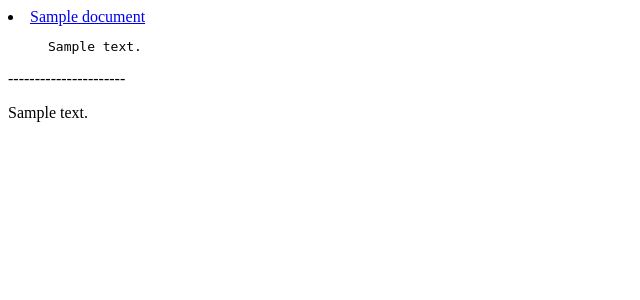
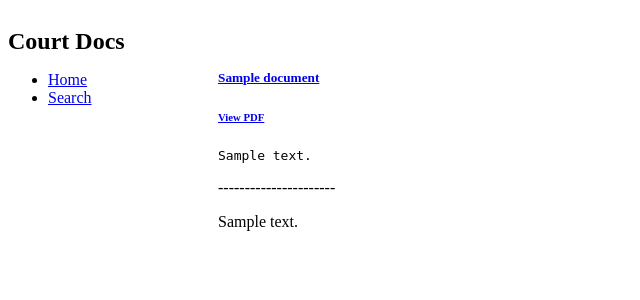
Before and after one commit to joseph-willer/court-docs, a Django app: template court_docs/processor/templates/processor/detail.html in a window 1280 px wide. Shown: the top 300 px of the page, without its empty margins (0-640 px from the left). Run offline with Django 3.2, Linux system fonts and the light colour scheme; the template is opened without the code that fills it: values that come from a table or form of the project are taken from there, others are empty; tables that the repository leaves empty hold one stand-in row (values such as "Sample post").

Commit message:
adding chrome, processing page breaks and removing white space

```diff
--- a/court_docs/mini_clerk/crawl.py
+++ b/court_docs/mini_clerk/crawl.py
@@ -12,7 +12,7 @@ def getagencies():
     return response
 
 def searchdocs(search):
-    endpoint = "documents.json?per_page=20&conditions[term]="+search
+    endpoint = "documents.json?per_page=3&conditions[term]="+search
     response = requests.get(base_url+endpoint)
     return response
 
--- a/court_docs/processor/static/processor/style.css
+++ b/court_docs/processor/static/processor/style.css
@@ -1,4 +1,26 @@
 .page {
     margin-left: 40;
-    width: 800;
+    word-wrap: break-word;
+    hyphens: auto;
 }
+
+#sidebar {
+    width: 200px;
+    position: fixed;
+    padding-top: 20px
+}
+
+#content {
+    margin-left: 200px;
+    width: 75%;
+    padding: 40px 10px;
+}
+
+h2.page_title {
+    margin-block-start: 0px;
+    margin-block-end: 0px;
+}
+
+pre {
+    overflow: auto;
+}
--- /dev/null
+++ b/court_docs/processor/templates/processor/base.html
@@ -0,0 +1,24 @@
+<!DOCTYPE html>
+<html lang="en">
+{% load static %}
+<head>
+    <link rel="stylesheet" type="text/css" href="{% static 'processor/style.css' %}">
+    <title>Court Docs</title>
+</head>
+
+<body>
+    <div id="sidebar">
+        <h2 class='page_title'>Court Docs</h2>
+        {% block sidebar %}
+        <ul>
+            <li><a href="{% url 'processor:documents' %}">Home</a></li>
+            <li><a href="{% url 'processor:search' %}">Search</a></li>
+        </ul>
+        {% endblock %}
+    </div>
+
+    <div class="content" id="content">
+        {% block content %}{% endblock %}
+    </div>
+</body>
+</html>
--- a/court_docs/processor/templates/processor/detail.html
+++ b/court_docs/processor/templates/processor/detail.html
@@ -1,10 +1,11 @@
-{% load static %}
+{% extends "processor/base.html" %}
 
-<link rel="stylesheet" type="text/css" href="{% static 'processor/style.css' %}">
+{% block content %}
+<h5><a href="{% url 'processor:document' doc.id doc.slug %}">{{ doc.title }}</a></h5>
+<h6> <a href="{% url 'processor:pdf_download' doc.slug %}" target="_blank">View PDF</a></h6>
 
-<li><a href="{% url 'processor:document' doc.id doc.slug %}">{{ doc.title }}</a></li>
 {% for page in doc.page_set.all %}
-    <div class="page" white-space="pre-wrap"><pre>{{page.text}}</pre></div>
+    <div class="page" ><pre>{{page.text}}</pre></div>
     <p>----------------------</p>
 {% endfor %}
 
@@ -12,5 +13,5 @@
     {% for prediction in predictionset.predictions.all %}
         <p> {{prediction}} </p>
     {% endfor %}
-
 {% endfor %}
+{% endblock %}
--- a/court_docs/processor/urls.py
+++ b/court_docs/processor/urls.py
@@ -8,8 +8,11 @@ urlpatterns = [
     path('visualize', views.visualize, name='visualizer'),
     path('dates', views.find_dates, name='date list'),
     path('pdf', views.extract_pdf, name="pdf extracter"),
+    path('documents', views.document_list, name='documents'),
     path('document/<int:doc_id>/<slug:slug>', views.detail, name='document'),
     path('agencies', views.get_agencies, name='agencies'),
+    path('search', views.search, name='search'),
     path('search/<str:search>', views.search_for_documents, name='search results'),
-    path('<str:req_title>/usc/<str:req_section>', views.get_us_code, name='us code')
+    path('<str:req_title>/usc/<str:req_section>', views.get_us_code, name='us code'),
+    path('document/download/<slug:slug>', views.download_pdf, name='pdf_download')
 ]
```
Also changed, not shown: court_docs/mini_clerk/extract_info.py (+24 -1 lines), court_docs/processor/templates/processor/list.html (+7 -3 lines), court_docs/processor/templates/processor/search.html (added, +7 -0 lines), court_docs/processor/templates/processor/search_field.html (added, +7 -0 lines), court_docs/processor/templates/processor/search_results.html (+8 -0 lines), court_docs/processor/views.py (+18 -1 lines), 1 other file.
